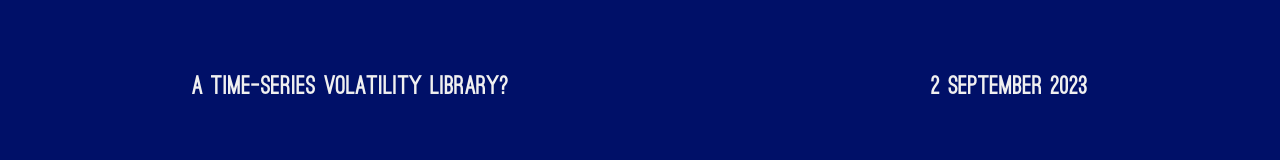
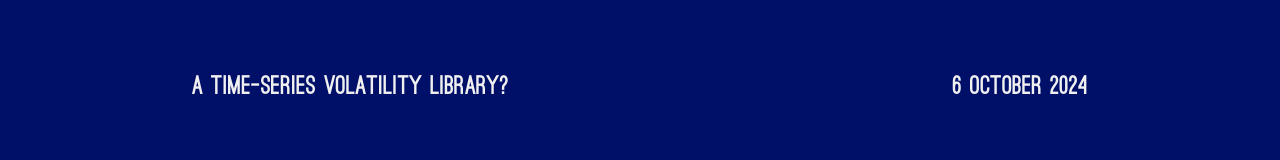
Before and after one commit to pablf/dev-web, an Angular app: page /blog in a window 1280 px wide. Shown: the part 135-295 px from the top of the page. Built offline with nearby package versions, Linux system fonts and the light colour scheme.

Commit message:
fix date

```diff
--- a/src/app/blog/blog.component.ts
+++ b/src/app/blog/blog.component.ts
@@ -23,7 +23,7 @@ export class BlogComponent {
   entries: BlogEntry[] = [
     {
       title: "A time-series volatility library?",
-      date: new Date('2023-09-05'),
+      date: new Date(2024, 9, 5),
       sections: [
         {
           title: "timers",
```
